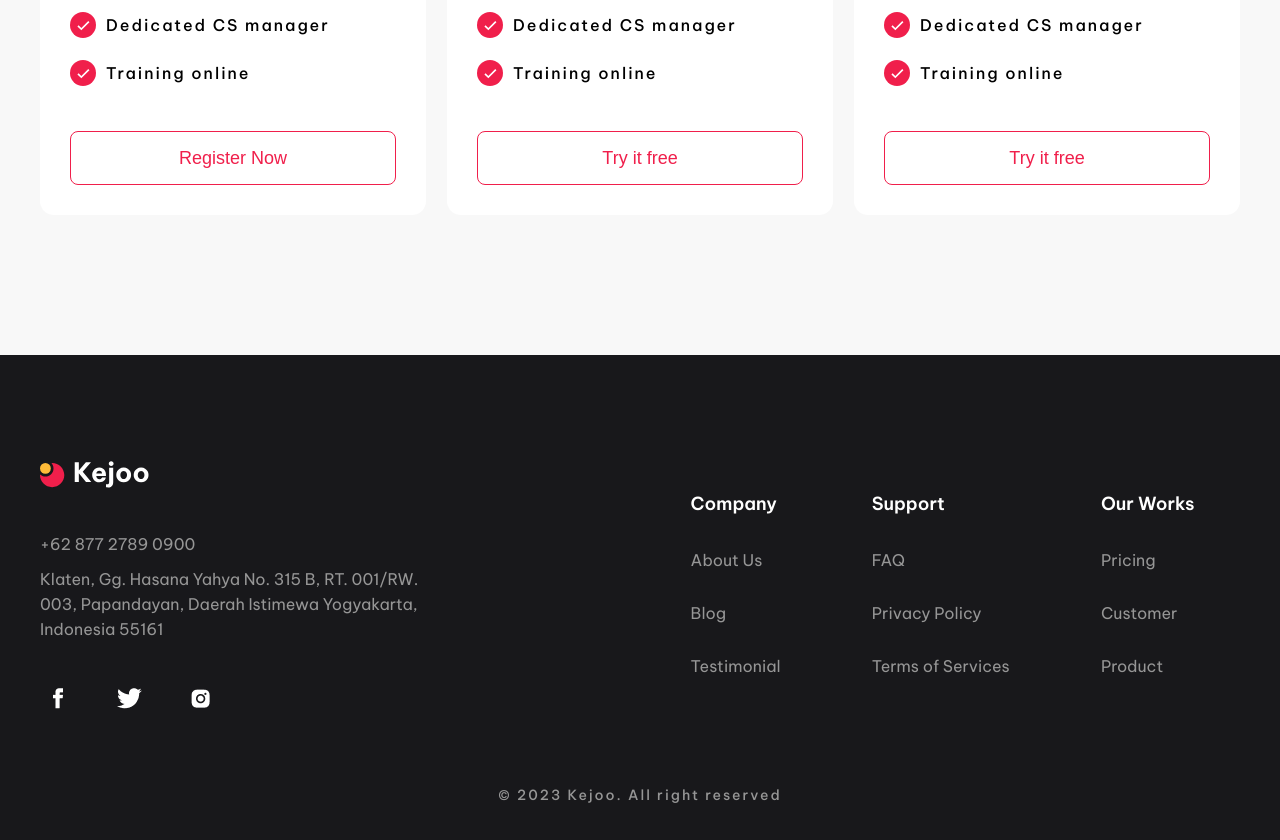
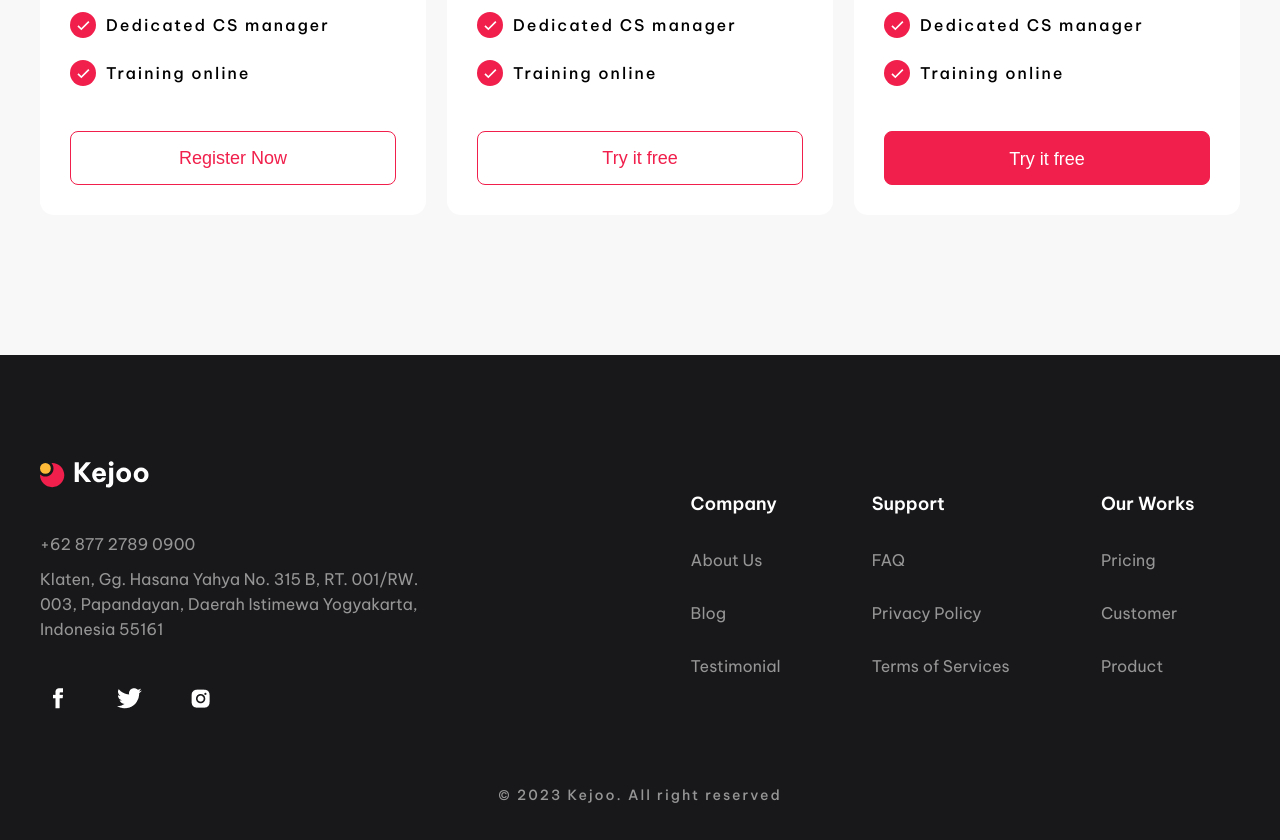
Before and after one commit to gustavoalvim41/kejoo, a React (Vite) app: page / in a window 1280 px wide. Shown: the part 2540-3380 px from the top of the page. Built offline with nearby package versions, Linux system fonts and the light colour scheme.

Commit message:
updating button primary

```diff
--- a/src/screens/Home/components/Pricing/index.jsx
+++ b/src/screens/Home/components/Pricing/index.jsx
@@ -194,7 +194,7 @@ const Pricing = () => {
               <p>Training online</p>
             </li>
           </ul>
-          <button>
+          <button className='btn-primary'>
             Try it free
           </button>
         </div>
--- a/src/screens/Home/components/Pricing/styles.sass
+++ b/src/screens/Home/components/Pricing/styles.sass
@@ -125,6 +125,9 @@
         color: variables.$primary
         background-color: transparent
 
+      .btn-primary
+        @include mixins.ButtonPrimary
+
 @media screen and (max-width: 1260px)
   .pricing
 
```
